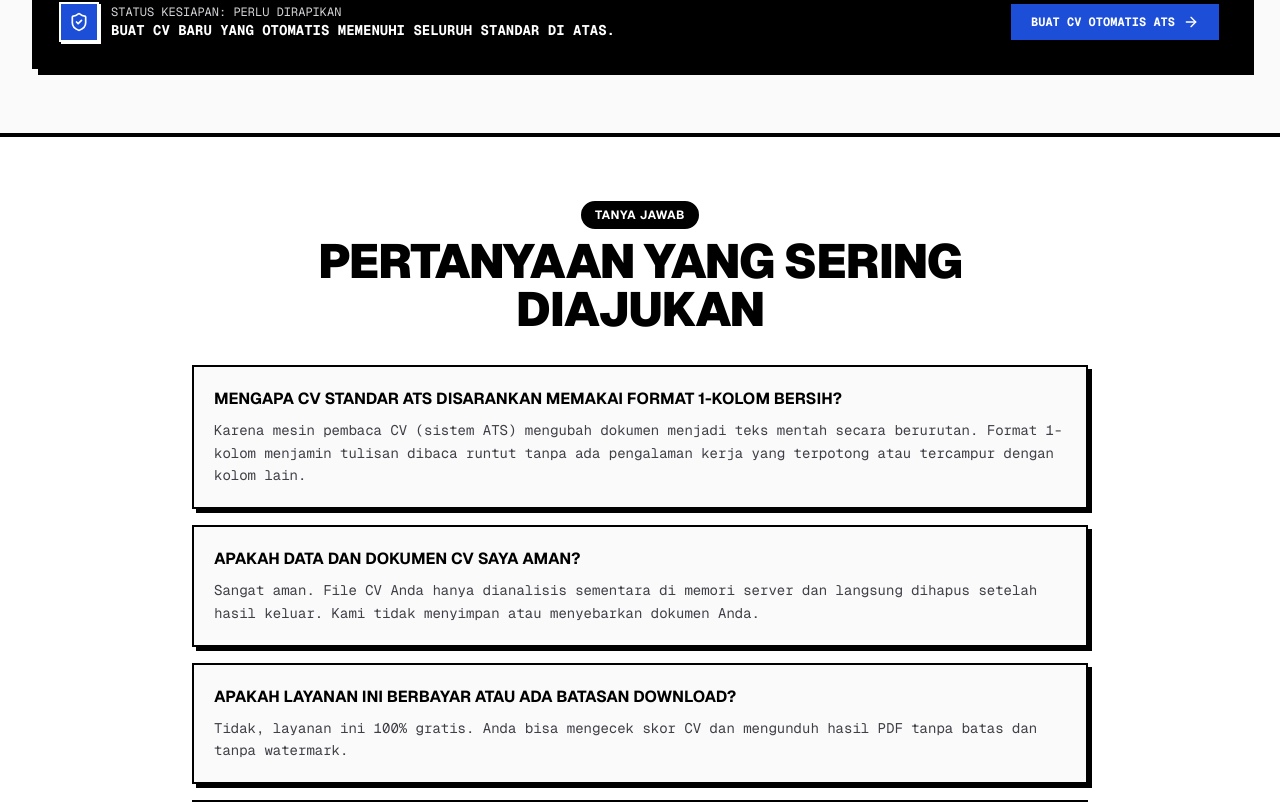
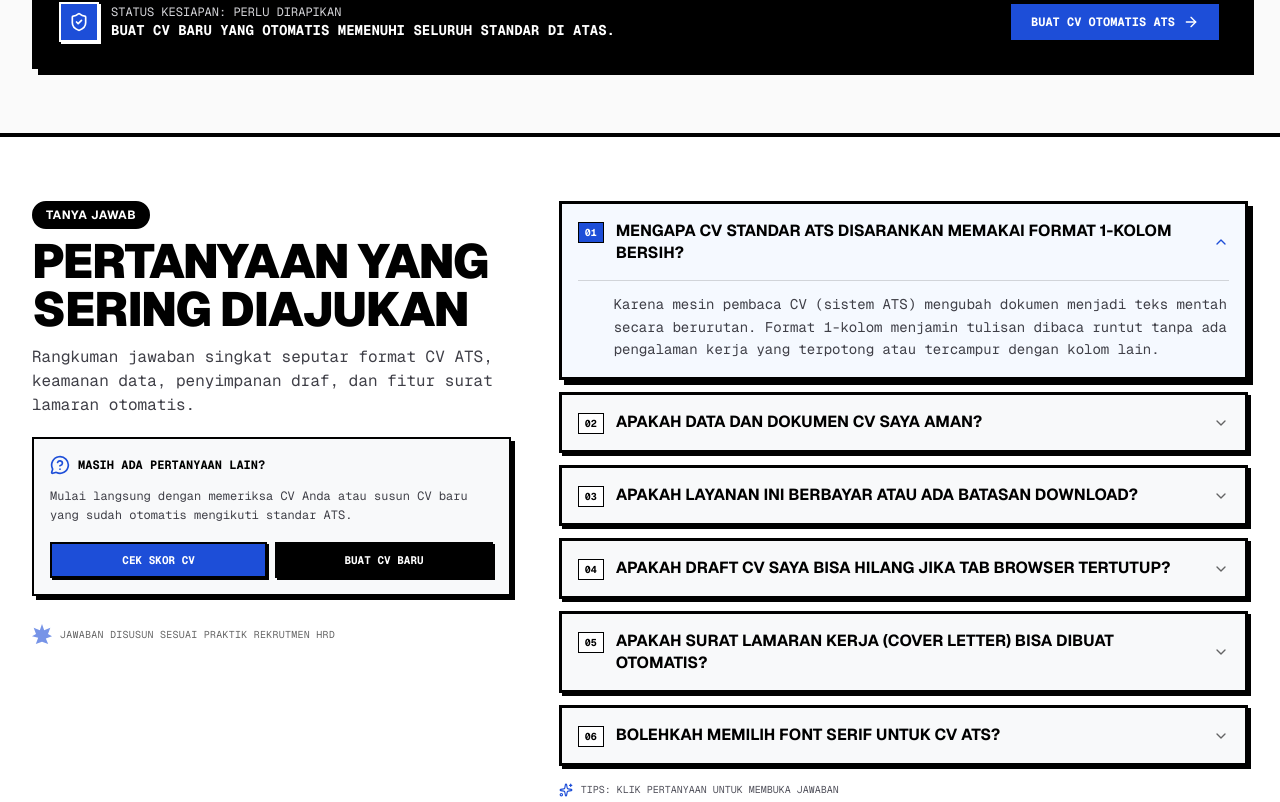
Before and after one commit to Kuncups/cv-ats, a Next.js app: page / in a window 1280 px wide. Shown: the part 3318-4120 px from the top of the page. Built offline with nearby package versions, Linux system fonts and the light colour scheme; no server answers.

Commit message:
feat: FAQ section with left-right layout and accordion dropdowns

```diff
--- a/src/app/page.tsx
+++ b/src/app/page.tsx
@@ -3,6 +3,7 @@ import { Header } from "@/components/Header";
 import { Footer } from "@/components/Footer";
 import { BrutalistStar, Pill } from "@/components/BrutalistBadge";
 import { AtsChecklistGuide } from "@/components/home/AtsChecklistGuide";
+import { FaqSection } from "@/components/home/FaqSection";
 import {
   FileSearch,
   PenTool,
@@ -274,49 +275,7 @@ export default function HomePage() {
         <AtsChecklistGuide />
 
         {/* FAQ SECTION */}
-        <section id="faq" className="border-b-4 border-black py-16 px-4 sm:px-6 bg-white">
-          <div className="max-w-4xl mx-auto space-y-8">
-            <div className="text-center space-y-2">
-              <Pill variant="black">TANYA JAWAB</Pill>
-              <h2 className="text-3xl sm:text-5xl font-black uppercase tracking-tight">
-                Pertanyaan yang Sering Diajukan
-              </h2>
-            </div>
-
-            <div className="space-y-4">
-              {[
-                {
-                  q: "Mengapa CV standar ATS disarankan memakai format 1-kolom bersih?",
-                  a: "Karena mesin pembaca CV (sistem ATS) mengubah dokumen menjadi teks mentah secara berurutan. Format 1-kolom menjamin tulisan dibaca runtut tanpa ada pengalaman kerja yang terpotong atau tercampur dengan kolom lain.",
-                },
-                {
-                  q: "Apakah data dan dokumen CV saya aman?",
-                  a: "Sangat aman. File CV Anda hanya dianalisis sementara di memori server dan langsung dihapus setelah hasil keluar. Kami tidak menyimpan atau menyebarkan dokumen Anda.",
-                },
-                {
-                  q: "Apakah layanan ini berbayar atau ada batasan download?",
-                  a: "Tidak, layanan ini 100% gratis. Anda bisa mengecek skor CV dan mengunduh hasil PDF tanpa batas dan tanpa watermark.",
-                },
-                {
-                  q: "Apakah draft CV saya bisa hilang jika tab browser tertutup?",
-                  a: "Tidak. Draft CV Anda otomatis tersimpan di browser perangkat Anda, sehingga Anda bisa melanjutkan pengisian kapan saja.",
-                },
-              ].map((faq, idx) => (
-                <div
-                  key={idx}
-                  className="p-5 border-2 border-black bg-zinc-50 shadow-[4px_4px_0px_#000] space-y-2"
-                >
-                  <h4 className="font-bold text-base uppercase font-sans text-black">
-                    {faq.q}
-                  </h4>
-                  <p className="font-mono text-xs sm:text-sm text-zinc-700 leading-relaxed">
-                    {faq.a}
-                  </p>
-                </div>
-              ))}
-            </div>
-          </div>
-        </section>
+        <FaqSection />
 
         {/* FINAL CALL TO ACTION */}
         <section className="py-16 px-4 sm:px-6 bg-black text-white text-center">
--- /dev/null
+++ b/src/components/home/FaqSection.tsx
@@ -0,0 +1,154 @@
+"use client";
+
+import React, { useState } from "react";
+import Link from "next/link";
+import { ChevronDown, Sparkles, MessageCircleQuestion } from "lucide-react";
+import { Pill, BrutalistStar } from "@/components/BrutalistBadge";
+
+const FAQ_ITEMS = [
+  {
+    q: "Mengapa CV standar ATS disarankan memakai format 1-kolom bersih?",
+    a: "Karena mesin pembaca CV (sistem ATS) mengubah dokumen menjadi teks mentah secara berurutan. Format 1-kolom menjamin tulisan dibaca runtut tanpa ada pengalaman kerja yang terpotong atau tercampur dengan kolom lain.",
+  },
+  {
+    q: "Apakah data dan dokumen CV saya aman?",
+    a: "Sangat aman. File CV Anda hanya dianalisis sementara di memori server dan langsung dihapus setelah hasil keluar. Kami tidak menyimpan atau menyebarkan dokumen Anda.",
+  },
+  {
+    q: "Apakah layanan ini berbayar atau ada batasan download?",
+    a: "Tidak, layanan ini 100% gratis. Anda bisa mengecek skor CV dan mengunduh hasil PDF tanpa batas dan tanpa watermark.",
+  },
+  {
+    q: "Apakah draft CV saya bisa hilang jika tab browser tertutup?",
+    a: "Tidak. Draft CV Anda otomatis tersimpan di browser perangkat Anda, dan jika Anda masuk akun, seluruh draf juga tersinkronisasi ke cloud sehingga bisa dilanjutkan kapan saja dari perangkat lain.",
+  },
+  {
+    q: "Apakah surat lamaran kerja (cover letter) bisa dibuat otomatis?",
+    a: "Bisa. Di halaman Builder tersedia tombol Buat Cover Letter (AI) yang menyusun surat lamaran formal sesuai pengalaman CV, posisi sasaran, dan nama perusahaan tujuan. Hasilnya bisa diedit, disalin, atau diunduh sebagai file teks.",
+  },
+  {
+    q: "Bolehkah memilih font Serif untuk CV ATS?",
+    a: "Boleh. Builder menyediakan pilihan Sans (Helvetica) dan Serif (Times) yang keduanya merupakan font standar PDF dan aman dibaca mesin ATS. Hindari font dekoratif atau hasil desain grafis.",
+  },
+];
+
+export function FaqSection() {
+  const [openIndex, setOpenIndex] = useState<number | null>(0);
+
+  const toggle = (idx: number) => {
+    setOpenIndex((prev) => (prev === idx ? null : idx));
+  };
+
+  return (
+    <section id="faq" className="border-b-4 border-black py-12 sm:py-16 px-3 sm:px-6 lg:px-8 bg-white">
+      <div className="w-full grid grid-cols-1 lg:grid-cols-12 gap-8 lg:gap-12 items-start">
+        {/* Left Column: Title, Intro & CTA */}
+        <div className="lg:col-span-5 space-y-5 lg:sticky lg:top-6">
+          <div>
+            <Pill variant="black" className="mb-2">
+              TANYA JAWAB
+            </Pill>
+            <h2 className="text-3xl sm:text-5xl font-black uppercase tracking-tight leading-none">
+              Pertanyaan yang Sering Diajukan
+            </h2>
+            <p className="font-mono text-sm sm:text-base text-zinc-700 mt-3 max-w-lg">
+              Rangkuman jawaban singkat seputar format CV ATS, keamanan data, penyimpanan draf, dan fitur surat lamaran otomatis.
+            </p>
+          </div>
+
+          <div className="p-4 bg-[#F8F9FA] border-2 border-black shadow-[4px_4px_0px_#000] space-y-3">
+            <div className="flex items-center gap-2">
+              <MessageCircleQuestion className="w-5 h-5 text-[#1D4ED8]" />
+              <span className="font-mono text-xs font-bold uppercase">
+                Masih ada pertanyaan lain?
+              </span>
+            </div>
+            <p className="font-mono text-xs text-zinc-700 leading-relaxed">
+              Mulai langsung dengan memeriksa CV Anda atau susun CV baru yang sudah otomatis mengikuti standar ATS.
+            </p>
+            <div className="flex flex-wrap gap-2 pt-1">
+              <Link
+                href="/analyzer"
+                className="flex-1 min-w-[140px] text-center px-3 py-2 bg-[#1D4ED8] hover:bg-[#2563EB] text-white font-mono font-bold text-[11px] uppercase border-2 border-black shadow-[2px_2px_0px_#000] transition-colors"
+              >
+                Cek Skor CV
+              </Link>
+              <Link
+                href="/builder"
+                className="flex-1 min-w-[140px] text-center px-3 py-2 bg-black hover:bg-[#1D4ED8] text-white font-mono font-bold text-[11px] uppercase border-2 border-black shadow-[2px_2px_0px_#000] transition-colors"
+              >
+                Buat CV Baru
+              </Link>
+            </div>
+          </div>
+
+          <div className="hidden lg:flex items-center gap-2 pt-2 opacity-60">
+            <BrutalistStar className="w-5 h-5 text-[#1D4ED8]" />
+            <span className="font-mono text-[10px] uppercase tracking-wide">
+              Jawaban disusun sesuai praktik rekrutmen HRD
+            </span>
+          </div>
+        </div>
+
+        {/* Right Column: Accordion Dropdowns */}
+        <div className="lg:col-span-7 space-y-3">
+          {FAQ_ITEMS.map((faq, idx) => {
+            const isOpen = openIndex === idx;
+            return (
+              <div
+                key={idx}
+                className={`border-3 border-black transition-shadow ${
+                  isOpen
+                    ? "bg-blue-50/60 shadow-[5px_5px_0px_#000]"
+                    : "bg-[#F8F9FA] shadow-[3px_3px_0px_#000]"
+                }`}
+              >
+                <button
+                  type="button"
+                  onClick={() => toggle(idx)}
+                  aria-expanded={isOpen}
+                  className="w-full flex items-center justify-between gap-3 p-4 text-left cursor-pointer select-none"
+                >
+                  <span className="flex items-start gap-3">
+                    <span
+                      className={`font-mono text-[10px] font-bold px-1.5 py-0.5 border border-black shrink-0 mt-0.5 ${
+                        isOpen ? "bg-[#1D4ED8] text-white" : "bg-white text-black"
+                      }`}
+                    >
+                      {String(idx + 1).padStart(2, "0")}
+                    </span>
+                    <span className="font-sans font-bold text-sm sm:text-base uppercase leading-snug text-black">
+                      {faq.q}
+                    </span>
+                  </span>
+                  <ChevronDown
+                    className={`w-4 h-4 shrink-0 transition-transform duration-200 ${
+                      isOpen ? "rotate-180 text-[#1D4ED8]" : "rotate-0 text-black/60"
+                    }`}
+                  />
+                </button>
+
+                {isOpen && (
+                  <div className="px-4 pb-4 animate-in fade-in slide-in-from-top-1 duration-150">
+                    <div className="pt-3 border-t border-black/15 pl-0 sm:pl-9">
+                      <p className="font-mono text-xs sm:text-sm text-zinc-700 leading-relaxed">
+                        {faq.a}
+                      </p>
+                    </div>
+                  </div>
+                )}
+              </div>
+            );
+          })}
+
+          <div className="flex items-center gap-2 pt-1">
+            <Sparkles className="w-3.5 h-3.5 text-[#1D4ED8]" />
+            <span className="font-mono text-[10px] text-zinc-600 uppercase">
+              Tips: klik pertanyaan untuk membuka jawaban
+            </span>
+          </div>
+        </div>
+      </div>
+    </section>
+  );
+}
```
